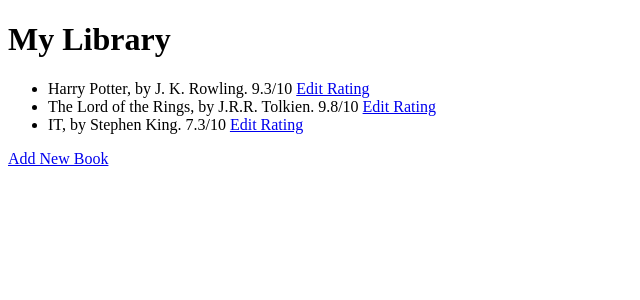
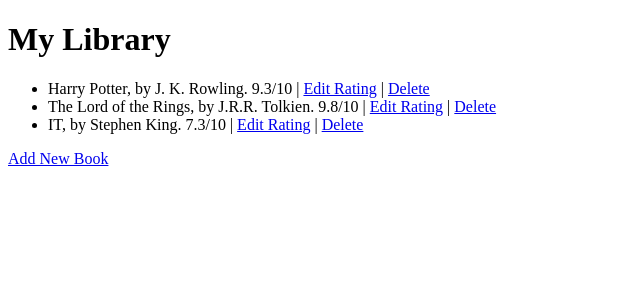
Before and after one commit to thepixelboy/virtual-bookshelf, a Flask app: page / in a window 1280 px wide. Shown: the top 300 px of the page, without its empty margins (0-640 px from the left). Run offline with Flask 2, Linux system fonts and the light colour scheme; data comes from the database, SQL or seed files in the repository; both versions use the stored data as it was after the commit.

Commit message:
feat: add a delete anchor tag to each book, add delete route

```diff
--- a/main.py
+++ b/main.py
@@ -53,5 +53,16 @@ def edit():
     return render_template("edit_rating.html", book=book_selected)
 
 
+@app.route("/delete")
+def delete():
+    book_id = request.args.get("id")
+
+    book_to_delete = Book.query.get(book_id)
+    db.session.delete(book_to_delete)
+    db.session.commit()
+
+    return redirect(url_for("home"))
+
+
 if __name__ == "__main__":
     app.run(debug=True)
--- a/templates/index.html
+++ b/templates/index.html
@@ -10,8 +10,9 @@
     <ul>
       {% for book in bookshelf %}
       <li>
-        {{ book.title }}, by {{ book.author }}. {{ book.rating }}/10
-        <a href="{{ url_for('edit', id=book.id) }}">Edit Rating</a>
+        {{ book.title }}, by {{ book.author }}. {{ book.rating }}/10 |
+        <a href="{{ url_for('edit', id=book.id) }}">Edit Rating</a> |
+        <a href="{{ url_for('delete', id=book.id) }}">Delete</a>
       </li>
       {% endfor %}
     </ul>
```
Also changed, not shown: library.db.
